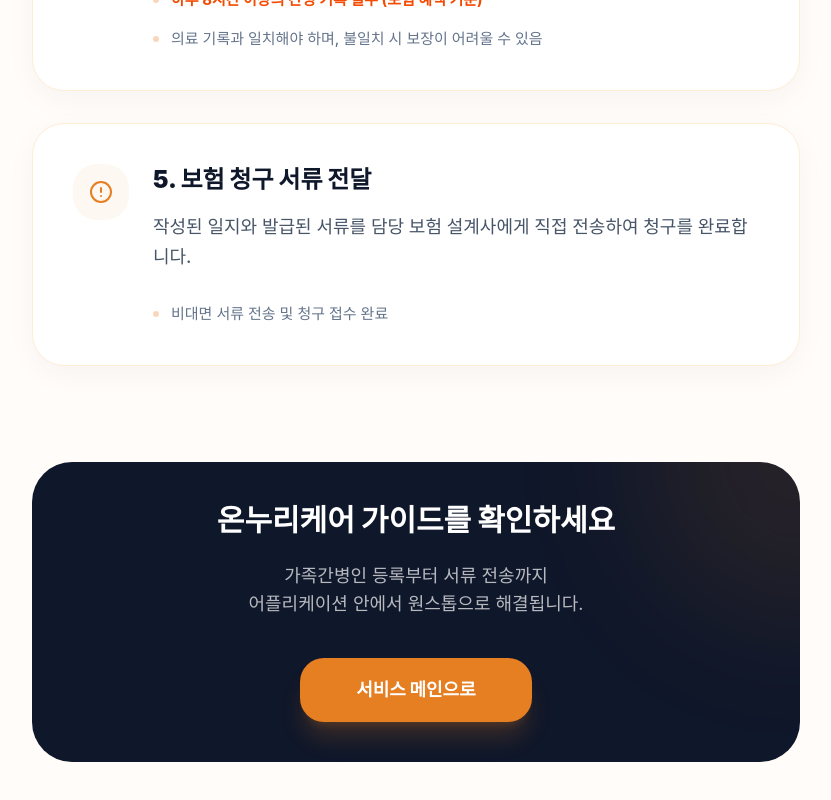
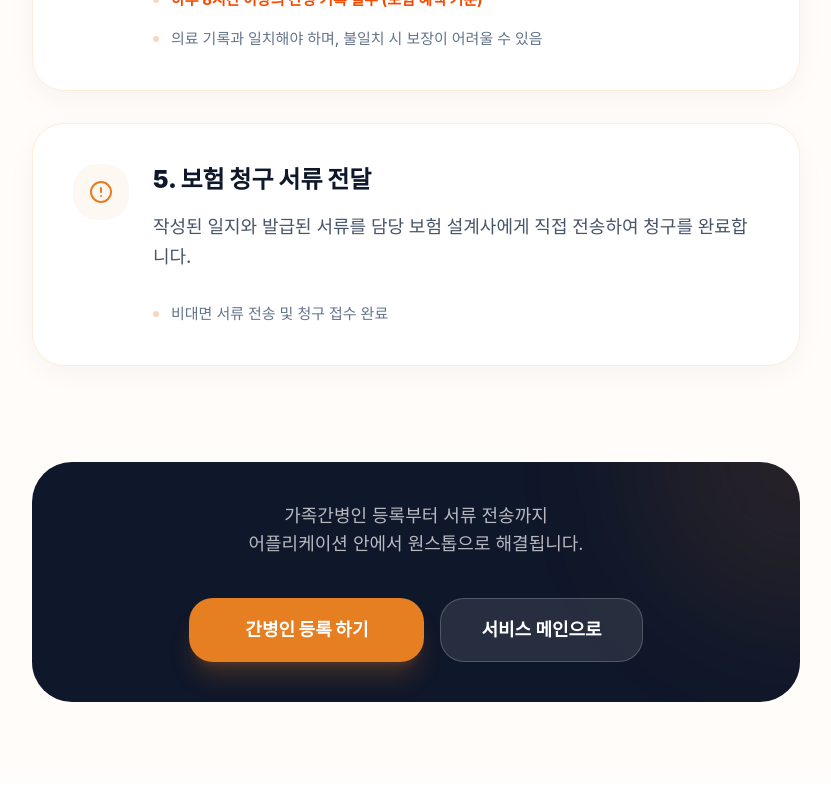
Before and after one commit to juj5835/marketing-onnuri, a Next.js app: page /guide in a window 1280 px wide. Shown: the part 1361-2161 px from the top of the page, without its empty margins (224-1055 px from the left). Built offline with nearby package versions, Linux system fonts and the light colour scheme; a web font is replaced by a local one.

Commit message:
Refine guide page CTA: remove title and add 'Register Caregiver' button

```diff
--- a/src/components/GuideContent.tsx
+++ b/src/components/GuideContent.tsx
@@ -135,19 +135,24 @@
         className="mt-24 p-10 rounded-[40px] bg-text-deep text-white text-center relative overflow-hidden"
       >
         <div className="absolute top-0 right-0 w-80 h-80 bg-primary/10 rounded-full -translate-y-1/2 translate-x-1/2 blur-3xl" />
-        <h2 className="text-2xl md:text-3xl font-black mb-6 relative z-10">
-          온누리케어 가이드를 확인하세요
-        </h2>
         <p className="text-white/70 text-lg mb-10 relative z-10 max-w-md mx-auto">
           가족간병인 등록부터 서류 전송까지 <br />
           어플리케이션 안에서 원스톱으로 해결됩니다.
         </p>
-        <button
-          onClick={() => window.location.href = '/'}
-          className="px-14 h-16 bg-primary text-white rounded-2xl font-black text-lg hover:brightness-110 transition-all relative z-10 shadow-xl shadow-primary/20"
-        >
-          서비스 메인으로
-        </button>
+        <div className="flex flex-col md:flex-row gap-4 justify-center items-center relative z-10">
+          <button
+            onClick={() => window.location.href = '/'}
+            className="w-full md:w-auto px-14 h-16 bg-primary text-white rounded-2xl font-black text-lg hover:brightness-110 transition-all shadow-xl shadow-primary/20"
+          >
+            간병인 등록 하기
+          </button>
+          <button
+            onClick={() => window.location.href = '/'}
+            className="w-full md:w-auto px-10 h-16 bg-white/10 text-white rounded-2xl font-bold text-lg hover:bg-white/20 transition-all border border-white/20"
+          >
+            서비스 메인으로
+          </button>
+        </div>
       </motion.div>
     </div>
   );
```
